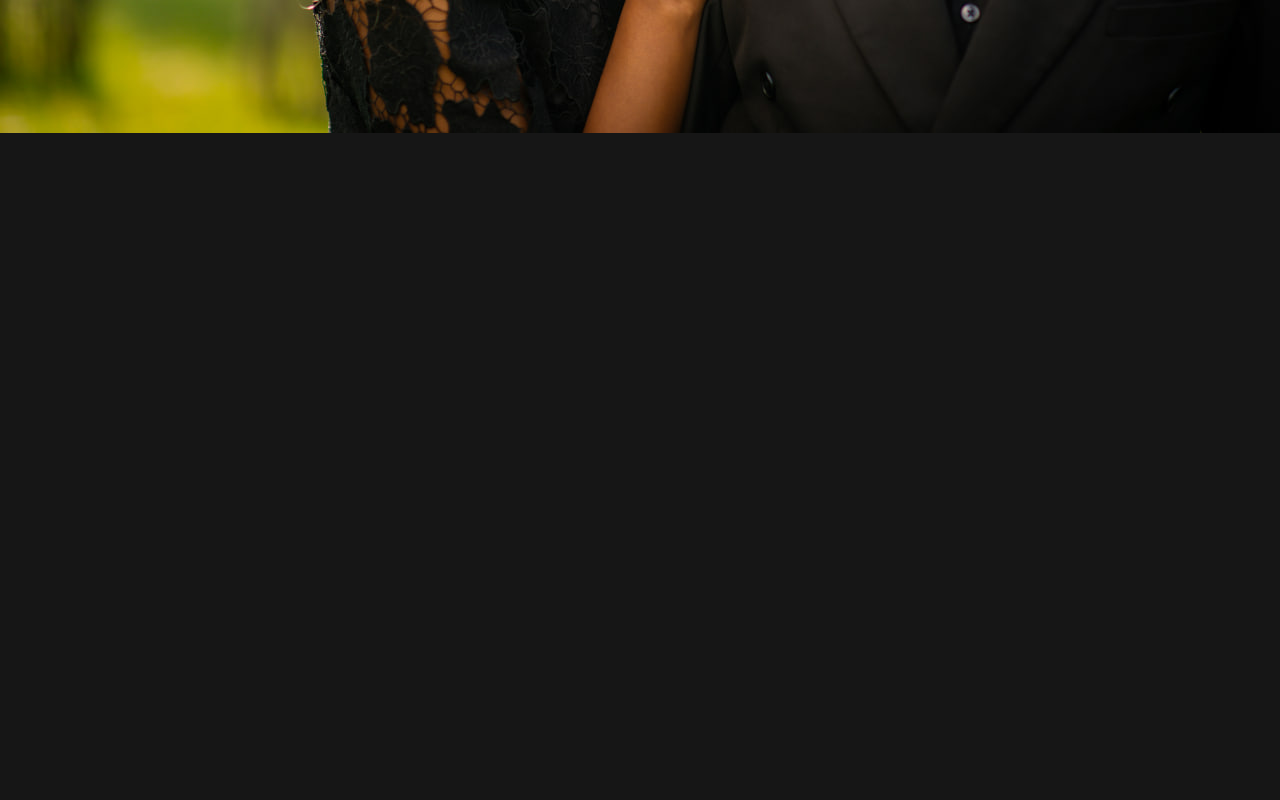
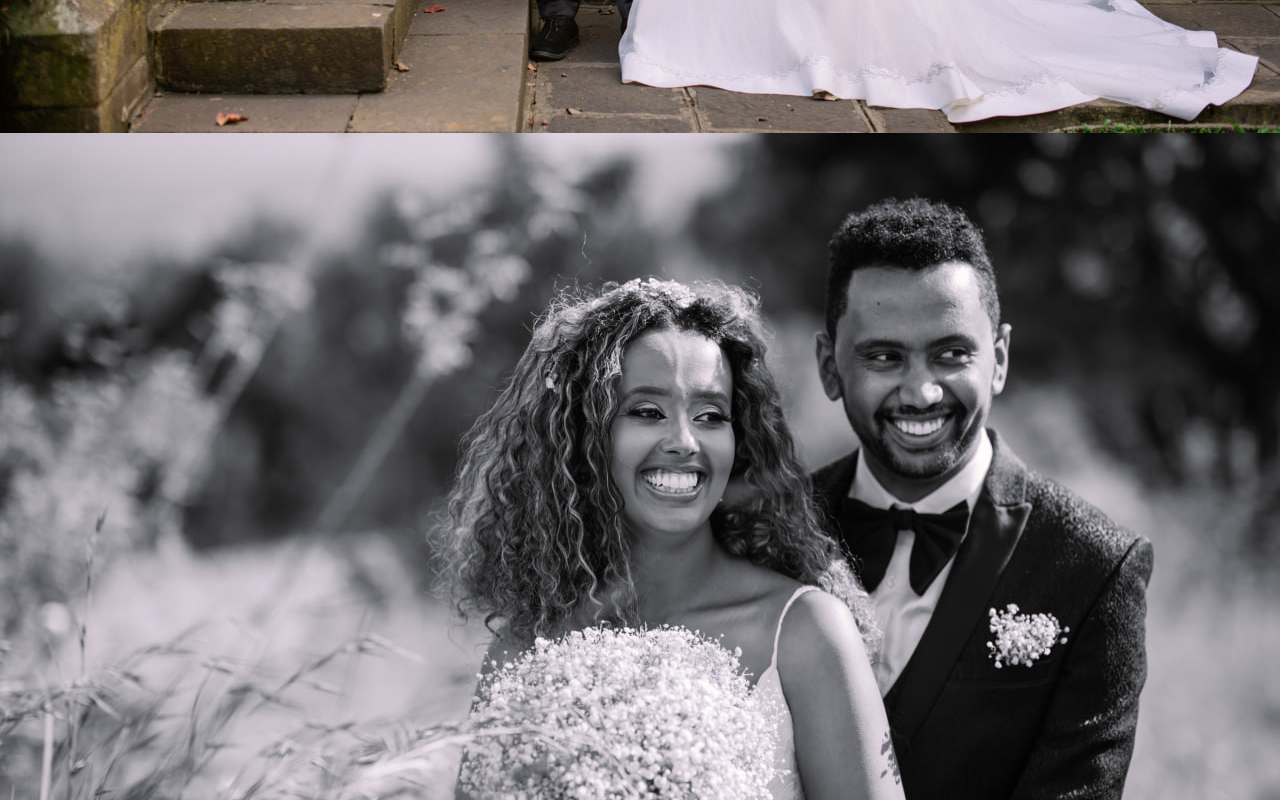
Before and after one commit to bereket9901/bereket, a React (Vite) app: page / in a window 1280 px wide. Shown: the part 5980-6780 px from the top of the page. Before the commit the page ends 6113 px from the top, so only its background shows below. Built offline with nearby package versions, Linux system fonts and the light colour scheme; a web font is replaced by a local one.

Commit message:
add image in gallery

```diff
--- a/src/componets/CircularText.jsx
+++ b/src/componets/CircularText.jsx
@@ -5,6 +5,7 @@ import imageTwo from '../assets/me4.jpg';
 import imageThree from '../assets/me5.jpg';
 import imageFour from '../assets/me6.jpg';
 import imageFive from '../assets/me7.jpg';
+import imageSix from '../assets/me8.jpg';
 const CircularText = () => {
   const text = "♡ getting married ♡ Praise Jesus";
 
@@ -57,6 +58,7 @@ const CircularText = () => {
             <img src={imageOne} className='rounded-3xl' alt='photo' />
             <img src={imageFour} className='rounded-3xl' alt='photo' />
             <img src={imageFive} className='rounded-3xl' alt='photo' />
+            <img src={imageSix} className='rounded-3xl' alt='photo' />
           </div>
         </section>
       </main>
```
Also changed, not shown: src/assets/me7.jpg, src/assets/me8.jpg (added).
